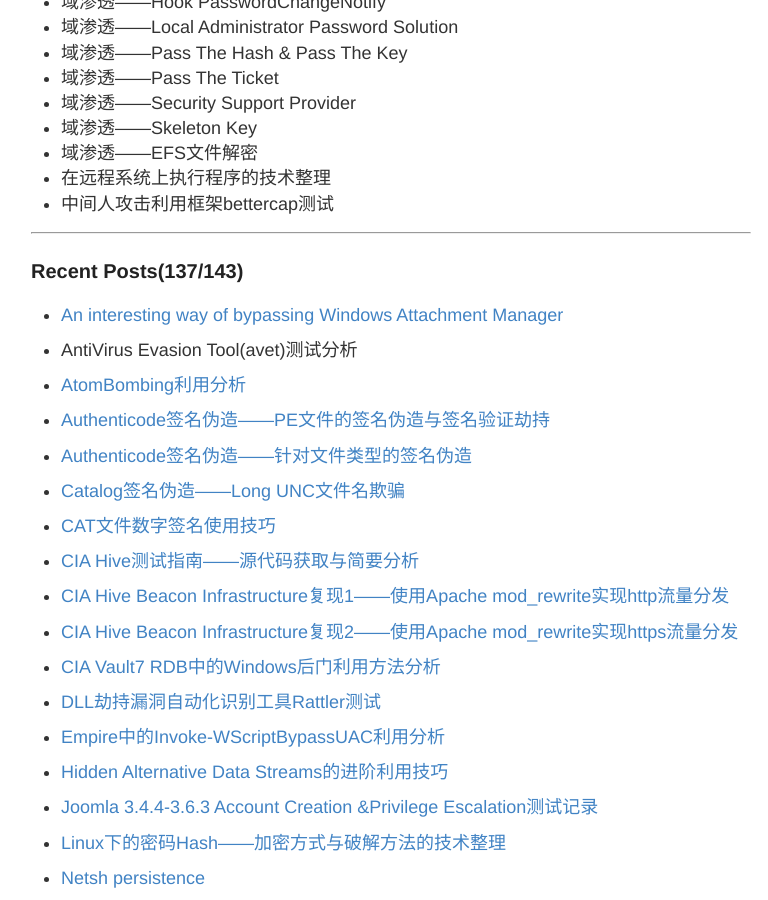
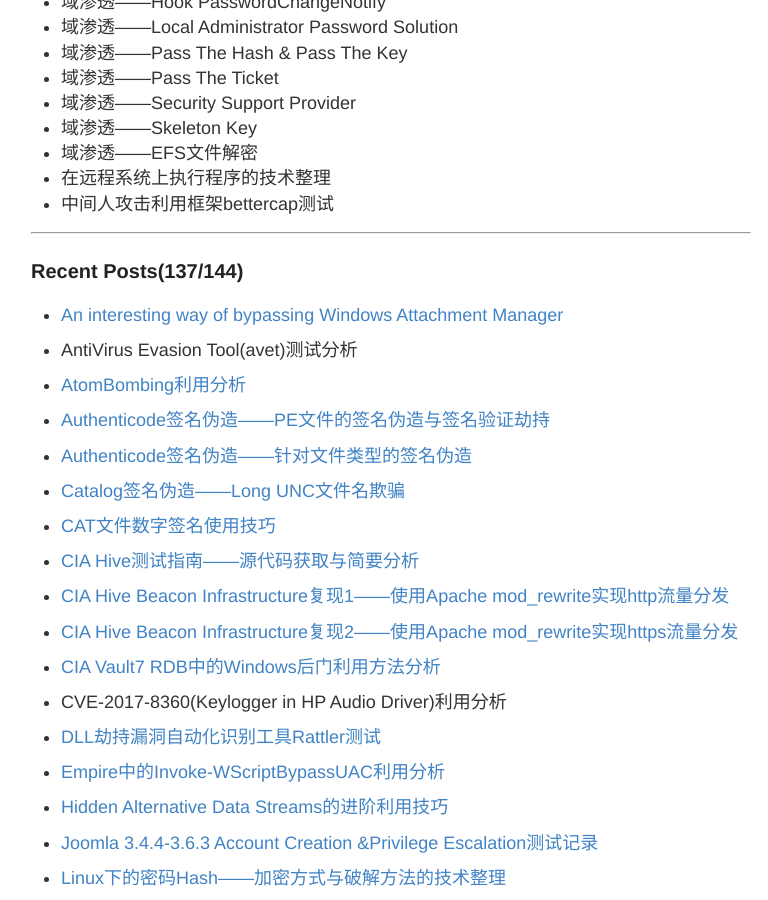
Before and after one commit to 3gstudent/backup-3gstudent.github.io, a Jekyll site: the page built from about.md, in a window 1280 px wide and 900 px high, scrolled down 1374 px. Shown: the whole window, without its empty margins (249-1017 px from the left). Built offline with Jekyll 4.4.1, drawn with Linux system fonts in a browser that asks for light colours.

Commit message:
Update about.md

```diff
--- a/about.md
+++ b/about.md
@@ -65,7 +65,7 @@ Github:   [3gstudent](https://github.com/3gstudent)
 
 ---
 
-### Recent Posts(137/143)
+### Recent Posts(137/144)
 
 -
  [An interesting way of bypassing Windows Attachment Manager](https://3gstudent.github.io/3gstudent.github.io/An-interesting-way-of-bypassing-Windows-Attachment-Manager/)
@@ -99,6 +99,9 @@ Github:   [3gstudent](https://github.com/3gstudent)
 
 -
  [CIA Vault7 RDB中的Windows后门利用方法分析](https://3gstudent.github.io/3gstudent.github.io/CIA-Vault7-RDB%E4%B8%AD%E7%9A%84Windows%E5%90%8E%E9%97%A8%E5%88%A9%E7%94%A8%E6%96%B9%E6%B3%95%E5%88%86%E6%9E%90/)
+
+-
+ CVE-2017-8360(Keylogger in HP Audio Driver)利用分析
 
 -
  [DLL劫持漏洞自动化识别工具Rattler测试](https://3gstudent.github.io/3gstudent.github.io/DLL%E5%8A%AB%E6%8C%81%E6%BC%8F%E6%B4%9E%E8%87%AA%E5%8A%A8%E5%8C%96%E8%AF%86%E5%88%AB%E5%B7%A5%E5%85%B7Rattler%E6%B5%8B%E8%AF%95/)
```
